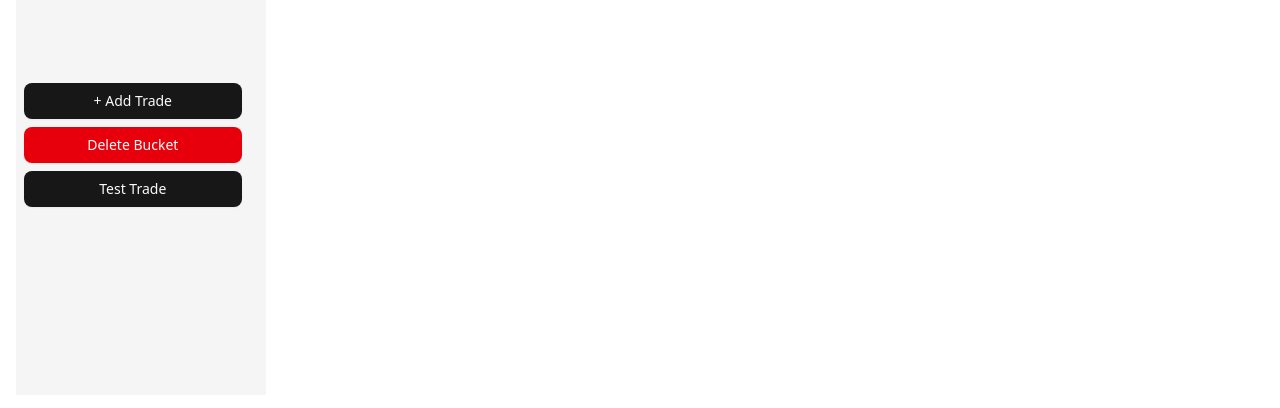
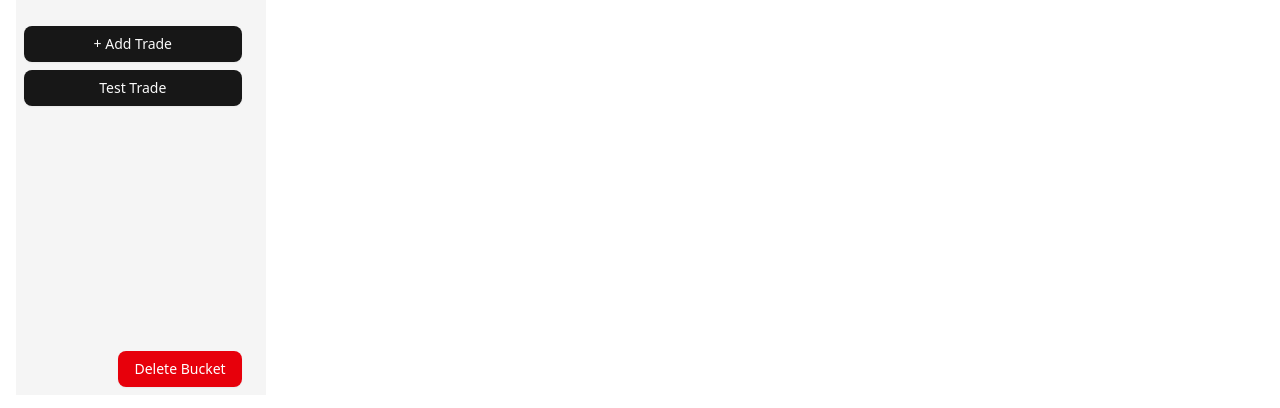
Before and after one commit to theodore221/stock-trading-journal, a Next.js app: page /buckets/1 in a window 1280 px wide. Shown: the part 410-818 px from the top of the page. Built offline with nearby package versions, Linux system fonts and the light colour scheme; no server answers.

Commit message:
Move delete bucket button to bottom

```diff
--- a/src/app/buckets/[id]/page.js
+++ b/src/app/buckets/[id]/page.js
@@ -147,13 +147,17 @@ export default function BucketDetailsPage() {
             >
               + Add Trade
             </Button>
+            <Button onClick={handleTest}> Test Trade</Button>
+          </div>
+
+          {/* Delete Bucket Button */}
+          <div className="mt-auto flex justify-end">
             <Button
               variant="destructive"
               onClick={() => console.log("Bucket Deleted")}
             >
               Delete Bucket
             </Button>
-            <Button onClick={handleTest}> Test Trade</Button>
           </div>
         </div>
 
```
